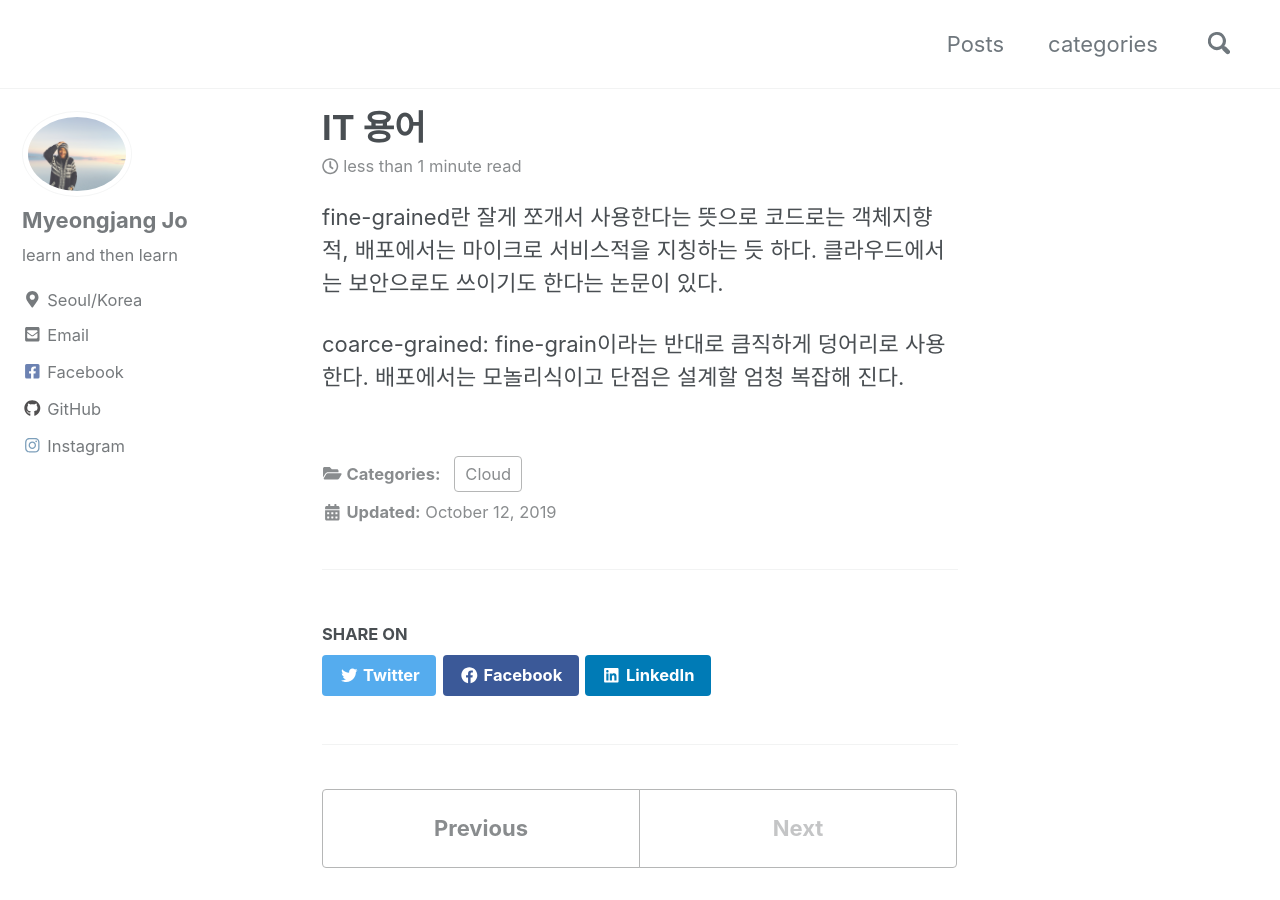
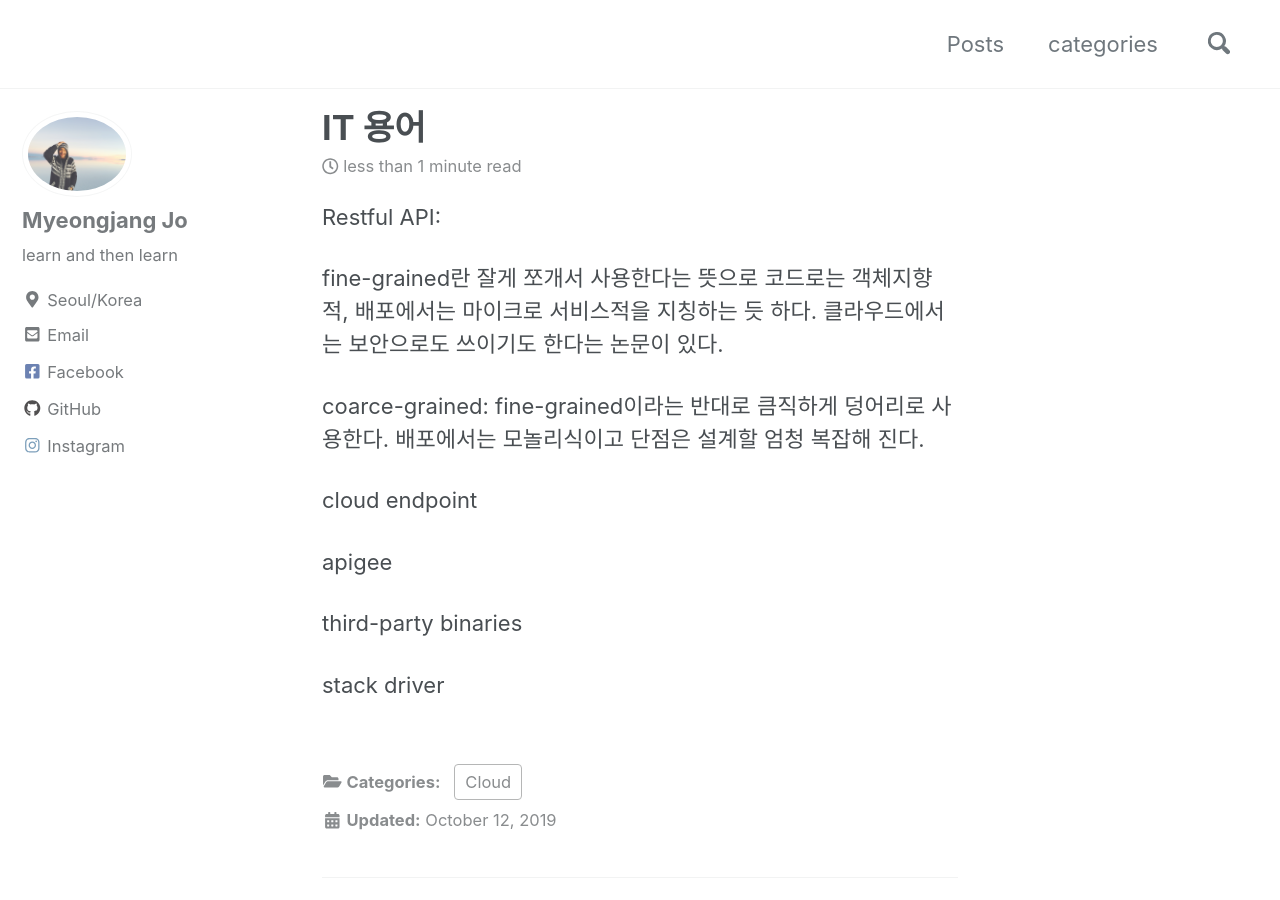
Before and after one commit to josephmjjo/josephmjjo.github.io, a Jekyll site: the page built from _posts/2019-10-12-word.md, in a window 1280 px wide and 900 px high. Built offline with Jekyll 4.4.1, drawn with Linux system fonts in a browser that asks for light colours; cached includes are drawn as plain includes; nearby versions of some CDN libraries.

Commit message:
add word

```diff
--- a/_posts/2019-10-12-word.md
+++ b/_posts/2019-10-12-word.md
@@ -5,6 +5,18 @@ categories:
   - Cloud
 ---
 
+Restful API:
+
+
+
 fine-grained란 잘게 쪼개서 사용한다는 뜻으로 코드로는 객체지향적, 배포에서는 마이크로 서비스적을 지칭하는 듯 하다. 클라우드에서는 보안으로도 쓰이기도 한다는 논문이 있다.
 
-coarce-grained: fine-grain이라는 반대로 큼직하게 덩어리로 사용한다. 배포에서는 모놀리식이고 단점은 설계할 엄청 복잡해 진다.
+coarce-grained: fine-grained이라는 반대로 큼직하게 덩어리로 사용한다. 배포에서는 모놀리식이고 단점은 설계할 엄청 복잡해 진다.
+
+cloud endpoint
+
+apigee
+
+third-party binaries
+
+stack driver
```
